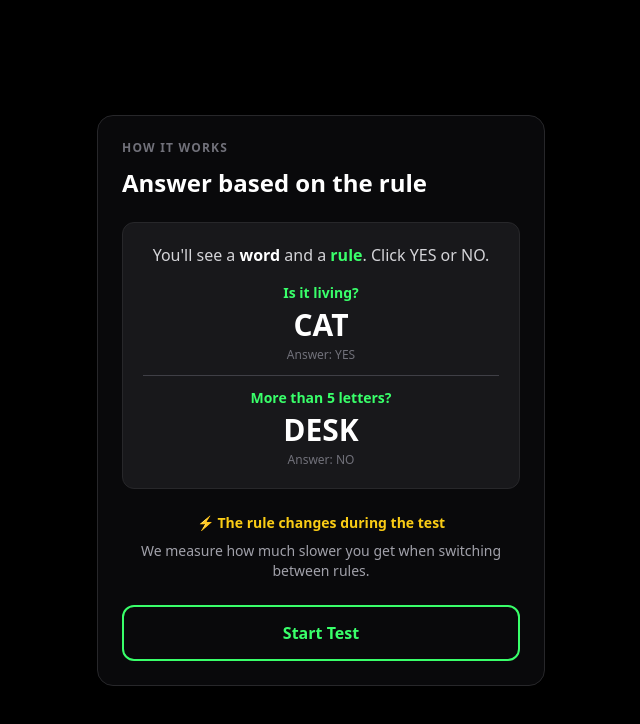
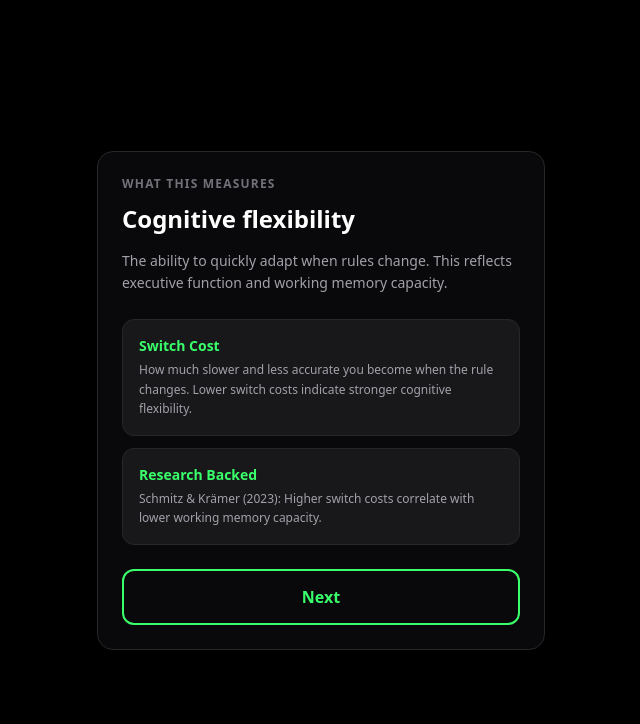
Before and after one commit to cindyjohnson-tmc/category-switch-test, a React (Create React App) app: page / in a window 1280 px wide. Both pictures are taken after a click on the button "Next". Shown: the top 724 px of the page, without its empty margins (319-959 px from the left). Built offline with nearby package versions, Linux system fonts and the light colour scheme.

Commit message:
Add two-screen intro flow with scientific context and 3-round practice

```diff
--- a/src/App.js
+++ b/src/App.js
@@ -44,6 +44,7 @@ function shuffleArray(array) {
 
 export default function App() {
   const [phase, setPhase] = useState("welcome");
+  const [isPractice, setIsPractice] = useState(false);
   const [ruleSequence, setRuleSequence] = useState([]);
   const [wordSequence, setWordSequence] = useState([]);
   const [trialIdx, setTrialIdx] = useState(0);
@@ -51,10 +52,23 @@ export default function App() {
   const [results, setResults] = useState([]);
   const [feedback, setFeedback] = useState(null);
 
-  // Generate trial sequence
+  // Start practice (3 trials, 1 switch)
+  function startPractice() {
+    setIsPractice(true);
+    const practiceWords = ["CAT", "TREE", "LAMP"];
+    const practiceRules = ["living", "living", "length"]; // Switch at trial 3
+    setRuleSequence(practiceRules);
+    setWordSequence(practiceWords);
+    setTrialIdx(0);
+    setResults([]);
+    setTrialStart(Date.now());
+    setPhase("testing");
+  }
+
+  // Start real test (30 trials)
   function startTest() {
-    const trials = [];
-    const shuffledWords = shuffleArray(WORDS).slice(0, 30); // 30 trials
+    setIsPractice(false);
+    const shuffledWords = shuffleArray(WORDS).slice(0, 30);
 
     // Generate rule sequence with switches
     const ruleTypes = ["living", "length"];
@@ -62,7 +76,6 @@ export default function App() {
     const rules = [currentRule];
 
     for (let i = 1; i < 30; i++) {
-      // Switch rule every 2-4 trials on average
       const shouldSwitch = Math.random() < 0.35;
       if (shouldSwitch) {
         currentRule = currentRule === "living" ? "length" : "living";
@@ -107,8 +120,12 @@ export default function App() {
         setTrialStart(Date.now());
         setFeedback(null);
       } else {
-        // Test complete
-        setPhase("results");
+        // Practice or test complete
+        if (isPractice) {
+          setPhase("practice-complete");
+        } else {
+          setPhase("results");
+        }
       }
     }, 500);
   }
@@ -162,20 +179,50 @@ export default function App() {
         <p className={S.sub + " mb-8 text-center"}>
           ~3 minutes
         </p>
-        <button onClick={() => setPhase("intro")} className={S.btnPrimary}>Next</button>
+        <button onClick={() => setPhase("what")} className={S.btnPrimary}>Next</button>
       </div>
     </div>
   );
 
-  // INTRO SCREEN
-  if (phase === "intro") return (
+  // WHAT IT MEASURES
+  if (phase === "what") return (
+    <div className={S.page}>
+      <div className={S.card}>
+        <p className={S.label + " mb-3"}>What this measures</p>
+        <h2 className="text-2xl font-bold text-white mb-4 leading-tight">Cognitive flexibility</h2>
+        <p className={S.sub + " mb-6"}>
+          The ability to quickly adapt when rules change. This reflects executive function and working memory capacity.
+        </p>
+
+        <div className="space-y-3 mb-6">
+          <div className="bg-zinc-900 border border-zinc-800 rounded-xl p-4">
+            <p className="text-[#39ff6a] font-semibold text-sm mb-1">Switch Cost</p>
+            <p className="text-zinc-400 text-xs leading-relaxed">
+              How much slower and less accurate you become when the rule changes. Lower switch costs indicate stronger cognitive flexibility.
+            </p>
+          </div>
+          <div className="bg-zinc-900 border border-zinc-800 rounded-xl p-4">
+            <p className="text-[#39ff6a] font-semibold text-sm mb-1">Research Backed</p>
+            <p className="text-zinc-400 text-xs leading-relaxed">
+              Schmitz & Krämer (2023): Higher switch costs correlate with lower working memory capacity.
+            </p>
+          </div>
+        </div>
+
+        <button onClick={() => setPhase("how")} className={S.btnPrimary}>Next</button>
+      </div>
+    </div>
+  );
+
+  // HOW IT WORKS
+  if (phase === "how") return (
     <div className={S.page}>
       <div className={S.card}>
         <p className={S.label + " mb-3"}>How it works</p>
         <h2 className="text-2xl font-bold text-white mb-6 leading-tight">Answer based on the rule</h2>
 
         <div className="bg-zinc-900 border border-zinc-800 rounded-xl p-5 mb-6">
-          <p className="text-zinc-300 text-base mb-4 text-center">
+          <p className="text-zinc-300 text-sm mb-4 text-center">
             You'll see a <span className="text-white font-semibold">word</span> and a <span className="text-[#39ff6a] font-semibold">rule</span>. Click YES or NO.
           </p>
           <div className="space-y-3">
@@ -195,10 +242,38 @@ export default function App() {
         <div className="mb-6">
           <p className="text-yellow-400 font-semibold text-sm mb-2 text-center">⚡ The rule changes during the test</p>
           <p className="text-zinc-400 text-sm text-center">
-            We measure how much slower you get when switching between rules.
+            Answer quickly and accurately. Adapt when the rule switches.
           </p>
         </div>
 
+        <button onClick={() => setPhase("practice-intro")} className={S.btnPrimary}>Next</button>
+      </div>
+    </div>
+  );
+
+  // PRACTICE INTRO
+  if (phase === "practice-intro") return (
+    <div className={S.page}>
+      <div className={S.card}>
+        <p className={S.label + " mb-3"}>Before we begin</p>
+        <h2 className="text-2xl font-bold text-white mb-4 leading-tight">Try 3 practice rounds</h2>
+        <p className={S.sub + " mb-8"}>
+          Get familiar with the format. The rule will change once during practice.
+        </p>
+        <button onClick={startPractice} className={S.btnPrimary}>Start Practice</button>
+      </div>
+    </div>
+  );
+
+  // PRACTICE COMPLETE
+  if (phase === "practice-complete") return (
+    <div className={S.page}>
+      <div className={S.card}>
+        <p className={S.label + " mb-3"}>Practice complete</p>
+        <h2 className="text-2xl font-bold text-white mb-4 leading-tight">Ready for the real test?</h2>
+        <p className={S.sub + " mb-8"}>
+          The test has 30 trials. Remember: speed and accuracy both matter.
+        </p>
         <button onClick={startTest} className={S.btnPrimary}>Start Test</button>
       </div>
     </div>
```
